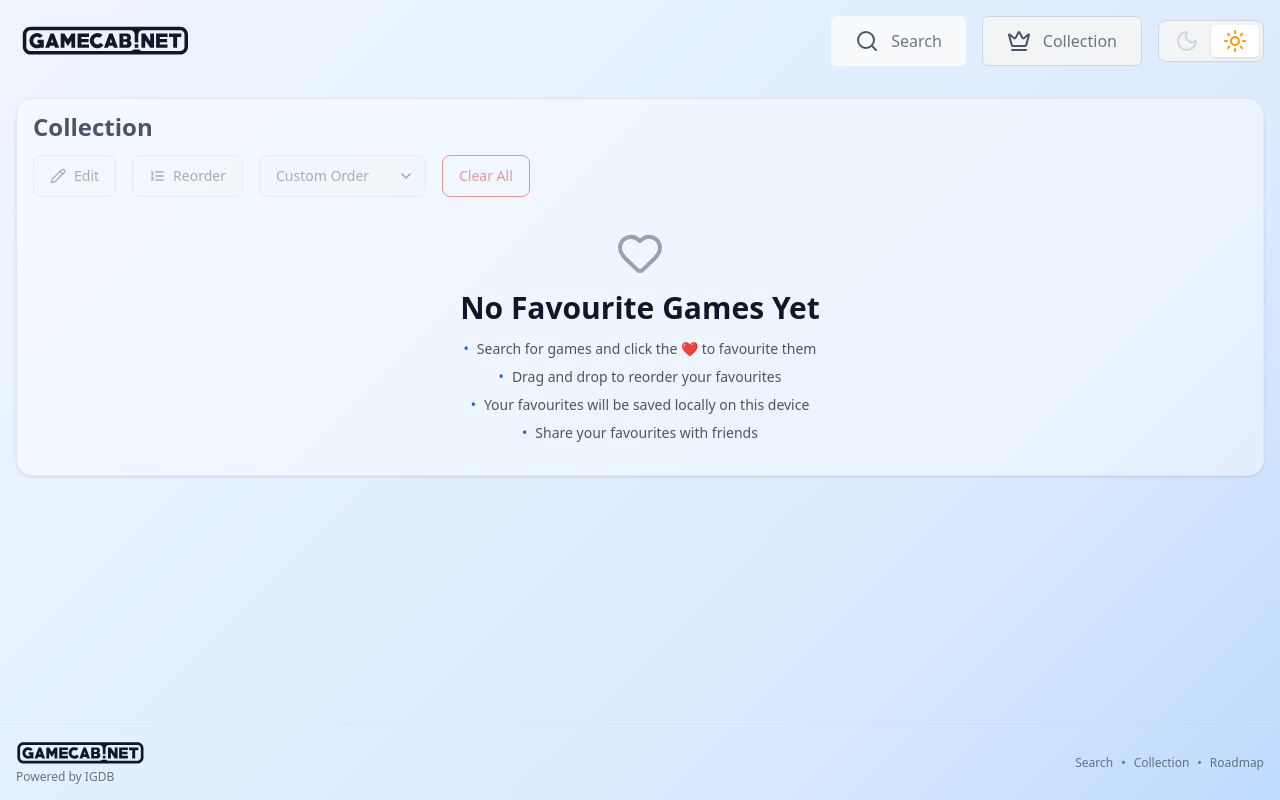
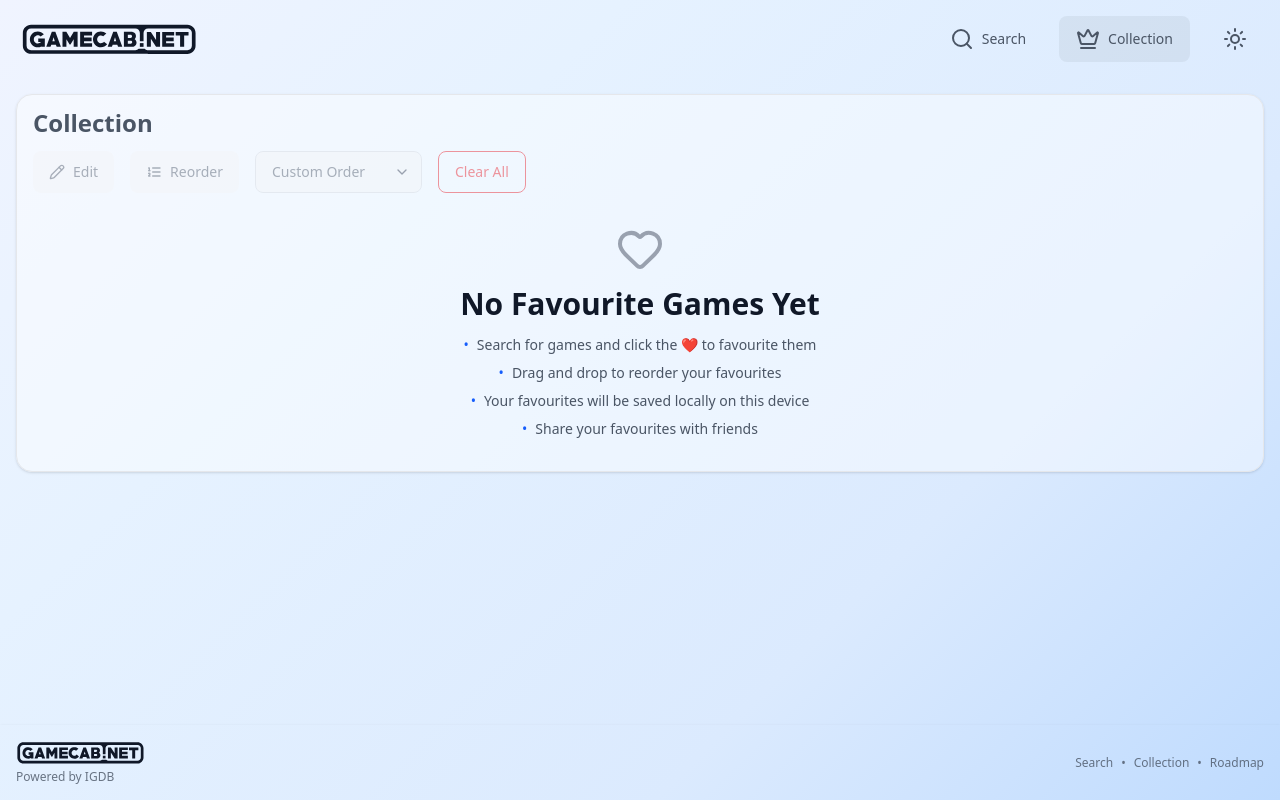
Before and after one commit to ZakMooney/GameCab, a React (Vite) app: page /collection in a window 1280 px wide. Built offline with nearby package versions, Linux system fonts and the light colour scheme.

Commit message:
style: topnav

```diff
--- a/index.html
+++ b/index.html
@@ -1,5 +1,4 @@
 <!doctype html>
-<!-- <html lang="en" class="bg-bg-base dark:bg-bg-base-dark transition-colors duration-200"> -->
   <html lang="en" class="gc-gradient dark:gc-gradient-dark transition-colors duration-200">
   <head>
     <meta charset="UTF-8" />
--- a/src/components/ui/Button.jsx
+++ b/src/components/ui/Button.jsx
@@ -16,11 +16,12 @@ const Button = ({
   onClick,
   type = 'button',
   className = '',
+  active = false,
   ...props
 }) => {
   const baseStyles = `
     cursor-pointer inline-flex items-center justify-center font-medium rounded-lg
-    transition-all duration-200 focus:outline-none focus:ring-2 focus:ring-offset-2
+    transition-all duration-200 focus:outline-none focus:ring-2
     disabled:opacity-40 disabled:cursor-not-allowed disabled:pointer-events-none
     ${loading ? 'cursor-wait' : ''}
     ${fullWidth ? 'w-full' : ''}
@@ -36,12 +37,19 @@ const Button = ({
     secondary: `
       bg-gray-100 hover:bg-gray-200 dark:bg-gray-850 dark:hover:bg-gray-800
       text-gray-700 dark:text-gray-200
-      border border-gray-300 dark:border-gray-600
-      focus:ring-gray-300
-      active:bg-gray-300
+      focus:ring-gray-500 dark:focus:ring-gray-500
+      active:bg-gray-500 dark:active:bg-gray-500
+      hover:brightness-[110%]
     `,
     ghost: `
       bg-transparent hover:bg-gray-500/10 dark:hover:bg-gray-10/10
+      text-base-text dark:text-base-text-dark
+      border border-transparent
+      focus:ring-gray-500 dark:focus:ring-gray-500
+      hover:brightness-[110%]
+    `,
+    ghostActive: `
+      bg-gray-500/10 dark:bg-gray-10/10 hover:bg-gray-500/20 dark:hover:bg-gray-10/20
       text-base-text dark:text-base-text-dark
       border border-transparent
       focus:ring-gray-500 dark:focus:ring-gray-500
--- a/src/components/ui/Footer.jsx
+++ b/src/components/ui/Footer.jsx
@@ -9,13 +9,10 @@ import {
 
 import GameCabnetLogo from '../../assets/gamecabnet_logo.svg?react';
 
-import ThemeToggle from "./ThemeToggle";
-import NavButton from './NavButton';
 import Button from './Button';
 import Typography from './Typography';
 
 const Footer = ({links}) => {
-  const [navOpen, setNavOpen] = useState(false);
   const navigate = useNavigate();
   const location = useLocation();
 
@@ -24,16 +21,6 @@ const Footer = ({links}) => {
       <footer className="flex justify-center transition-all duration-200 shadow-sm py-2 md:py-4 z-50 relative">
         <div className="flex items-center justify-between w-full max-w-[96rem] px-4">
           <div className="flex justify-between items-center w-full md:w-auto">
-            <Button
-              onClick={() => setNavOpen(!navOpen)}
-              variant="secondary"
-              icon={
-                <Menu className="w-6 h-6" />
-              }
-              type="outline-icon"
-              className="md:hidden"
-            />
-
             <div className="flex flex-col">
               <GameCabnetLogo className="transition-all duration-200 text-gray-900 dark:text-white max-h-[24px]"/>
               <Typography
@@ -46,11 +33,9 @@ const Footer = ({links}) => {
               </Typography>
             </div>
 
-            <div className="flex p-6 md:hidden"></div>
-
           </div>
 
-          <div className="hidden md:flex items-center">
+          <div className="flex items-center">
             {links.map((item, index) => {
               return (
                 <Fragment key={index}>
--- a/src/components/ui/Layout.jsx
+++ b/src/components/ui/Layout.jsx
@@ -9,16 +9,18 @@ import {
 import TopNav from "./TopNav";
 import Footer from "./Footer";
 
+const iconBase = "w-6 h-6 transition-all duration-200";
+
 const NavLinks = [
   {
     name: "Search",
     link: "/",
-    icon: <Search className="w-6 h-6" />,
+    icon: <Search className={`${iconBase} group-hover:text-sky-500 group-hover:dark:text-sky-300`} />,
   },
   {
     name: "Collection",
     link: "/collection",
-    icon: <Crown className="w-6 h-6" />,
+    icon: <Crown className={`${iconBase} group-hover:text-orange-500 group-hover:dark:text-orange-300`} />,
   },
 ];
 
--- a/src/components/ui/NavButton.jsx
+++ /dev/null
@@ -1,36 +0,0 @@
-import React from 'react';
-import { NavLink } from "react-router-dom";
-
-import Typography from './Typography';
-
-const NavButton = (props) => {
-  const {linkTo, linkIcon, linkText} = props;
-
-  return (
-    <NavLink
-      to={linkTo || '/'}
-      className={({ isActive }) =>
-        `rounded-md py-3 px-4 sm:px-6 nav-link flex flex-row items-center align-center leading-8 transition-all ${isActive ? (
-          'active bg-gray-100 hover:bg-gray-200 dark:bg-gray-850 dark:hover:bg-gray-700 text-gray-600 dark:text-gray-200 border border-gray-300 dark:border-gray-600'
-        ) : (
-          'bg-gray-50 hover:bg-gray-200 dark:bg-gray-750 dark:hover:bg-gray-700 text-gray-600 dark:text-gray-200'
-        )}`
-      }
-    >
-      {linkIcon ? (
-        <span className="mr-3">
-          {linkIcon}
-        </span>
-      ) : (
-        null
-      )}
-      <Typography
-        variant="body"
-      >
-        {linkText || ''}
-      </Typography>
-    </NavLink>
-  );
-}
-
-export default NavButton;
--- a/src/components/ui/ThemeToggle.jsx
+++ b/src/components/ui/ThemeToggle.jsx
@@ -3,6 +3,7 @@ import React, { useState, useEffect } from 'react';
 import { Sun, Moon } from 'lucide-react';
 
 import Switch from '../ui/Switch';
+import Button from '../ui/Button';
 
 const useDarkMode = () => {
   const [isDark, setIsDark] = useState(() => {
@@ -31,16 +32,19 @@ const useDarkMode = () => {
 
 const ThemeToggle = () => {
   const { isDark, toggleDarkMode } = useDarkMode();
+  return (
 
-  return (
-      <Switch
-        options={[
-          {value: true, label: (<Moon className="w-6 h-6" />)},
-          {value: !true, label: (<Sun className="w-6 h-6"/>)},
-        ]}
-        value={isDark}
-        onChange={toggleDarkMode}
-      />
+      <Button
+        onClick={toggleDarkMode}
+        variant="ghost"
+        className="group"
+      >
+        {isDark ? (
+          <Moon className="w-6 h-6 transition-all duration-200 group-hover:text-indigo-300" />
+        ) : (
+          <Sun className="w-6 h-6 transition-all duration-200 group-hover:text-amber-500"/>
+        )}
+      </Button>
     );
   }
 
--- a/src/components/ui/TopNav.jsx
+++ b/src/components/ui/TopNav.jsx
@@ -8,7 +8,6 @@ import {
 import GameCabnetLogo from '../../assets/gamecabnet_logo.svg?react';
 
 import ThemeToggle from "./ThemeToggle";
-import NavButton from './NavButton';
 import Button from './Button';
 
 const TopNav = ({links}) => {
@@ -19,12 +18,15 @@ const TopNav = ({links}) => {
   return (
     <>
       <nav
-        className={`flex items-center justify-between w-full relative z-50 gc-container ${navOpen && 'bg-bg-content dark:bg-bg-content-dark'}`}
+        className={`flex items-center justify-between w-full relative z-50 ${navOpen && 'bg-bg-content dark:bg-bg-content-dark'}`}
+      >
+        <div
+          className={`flex items-center justify-between w-full relative gc-container`}
         >
           <div className="flex justify-between items-center w-full md:w-auto">
             <Button
               onClick={() => setNavOpen(!navOpen)}
-            variant="secondary"
+              variant="ghost"
               icon={
                 <Menu className="w-6 h-6" />
               }
@@ -41,49 +43,67 @@ const TopNav = ({links}) => {
               </Button>
             </div>
 
-          <div className="flex p-6 md:hidden"></div>
+            <div className="md:hidden flex items-center">
+              <ThemeToggle />
+            </div>
 
           </div>
 
           <div className="hidden md:flex gap-4 w-full justify-end mr-4">
             {links.map((item, index) => {
               return (
-              <NavButton
-                linkIcon={item.icon}
-                linkText={item.name}
-                linkTo={item.link}
+                <Button
                   key={index}
-              />
+                  icon={item.icon}
+                  onClick={() => navigate(item.link)}
+                  variant={
+                    location.pathname == item.link ? (
+                      'ghostActive'
+                    ) : (
+                      'ghost'
+                    )
+                  }
+                  className="group"
+                >
+                  {item.name}
+                </Button>
               );
             })}
           </div>
 
-        <div className="hidden md:flex  items-center">
+          <div className="hidden md:flex items-center">
             <ThemeToggle />
+          </div>
         </div>
       </nav>
 
       <div
         className={
           navOpen
-            ? "md:hidden fixed top-16 left-0 right-0 z-40 p-4 opacity-100 transition-all duration-200 ease-in-out bg-bg-content dark:bg-bg-content-dark border border-card-border dark:border-card-border-dark shadow-sm"
-            : "md:hidden fixed top-0 left-0 right-0 z-40 p-4 transform -translate-y-full opacity-0 transition-all duration-200 ease-in-out bg-bg-content dark:bg-bg-content-dark border border-card-border dark:border-card-border-dark shadow-sm"
+            ? "md:hidden fixed top-16 left-0 right-0 z-40 p-4 opacity-100 transition-all duration-200 ease-in-out bg-bg-content dark:bg-bg-content-dark"
+            : "md:hidden fixed top-0 left-0 right-0 z-40 p-4 transform -translate-y-full opacity-0 transition-all duration-200 ease-in-out bg-bg-content dark:bg-bg-content-dark"
         }
       >
         <div className="flex flex-col gap-4">
           {links.map((item, index) => {
             return (
-              <NavButton
-                linkIcon={item.icon}
-                linkText={item.name}
-                linkTo={item.link}
+              <Button
                 key={index}
-              />
+                icon={item.icon}
+                onClick={() => navigate(item.link)}
+                variant={
+                  location.pathname == item.link ? (
+                    'ghostActive'
+                  ) : (
+                    'ghost'
+                  )
+                }
+                className="w-full group"
+              >
+                {item.name}
+              </Button>
             );
           })}
-          <div className="flex flex-col justify-center items-center">
-            <ThemeToggle />
-          </div>
         </div>
       </div>
       <div
--- a/src/index.css
+++ b/src/index.css
@@ -24,7 +24,6 @@
   --color-secondary: var(--color-gray-600);
   --color-secondary-dark: var(--color-gray-400);
 
-
   --color-info: var(--color-blue-600);
   --color-info-dark: var(--color-blue-400);
   --color-success: var(--color-green-600);
@@ -39,11 +38,13 @@
 }
 
 @utility gc-gradient {
-  background: linear-gradient(135deg, #f0f4ff 0%, #e6f2ff 30%, #dbeafe 70%, #bfdbfe 100%);
+  background: #e6f2ff;
+  background-image: linear-gradient(135deg, #f0f4ff 0%, #e6f2ff 30%, #dbeafe 70%, #bfdbfe 100%);
 }
 
 @utility gc-gradient-dark {
-  background: linear-gradient(135deg, #0f0f23 0%, #1a1a2e 50%, #16213e 100%)
+  background: #1a1a2e;
+  background-image: linear-gradient(135deg, #0f0f23 0%, #1a1a2e 50%, #16213e 100%)
 }
 
 .gc-container {
```
Lines whose indentation alone changed are shown as unchanged.
